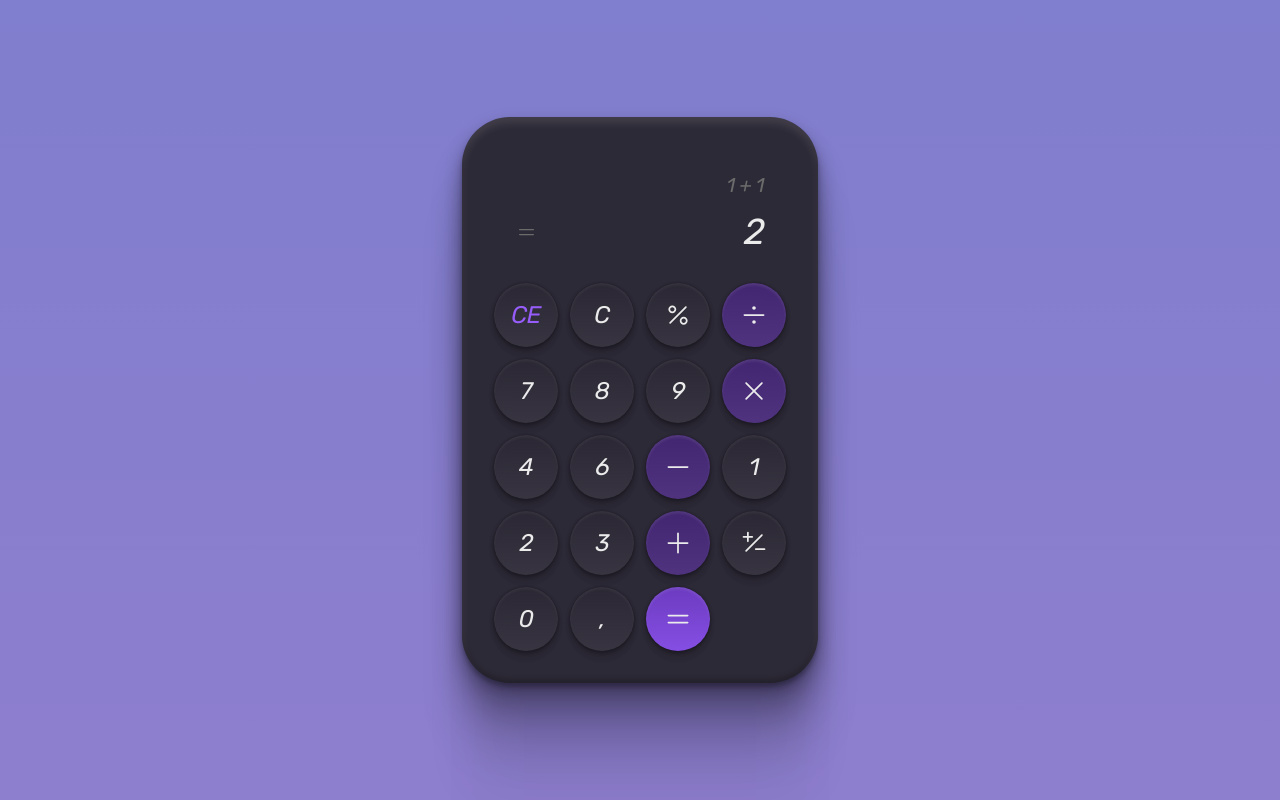
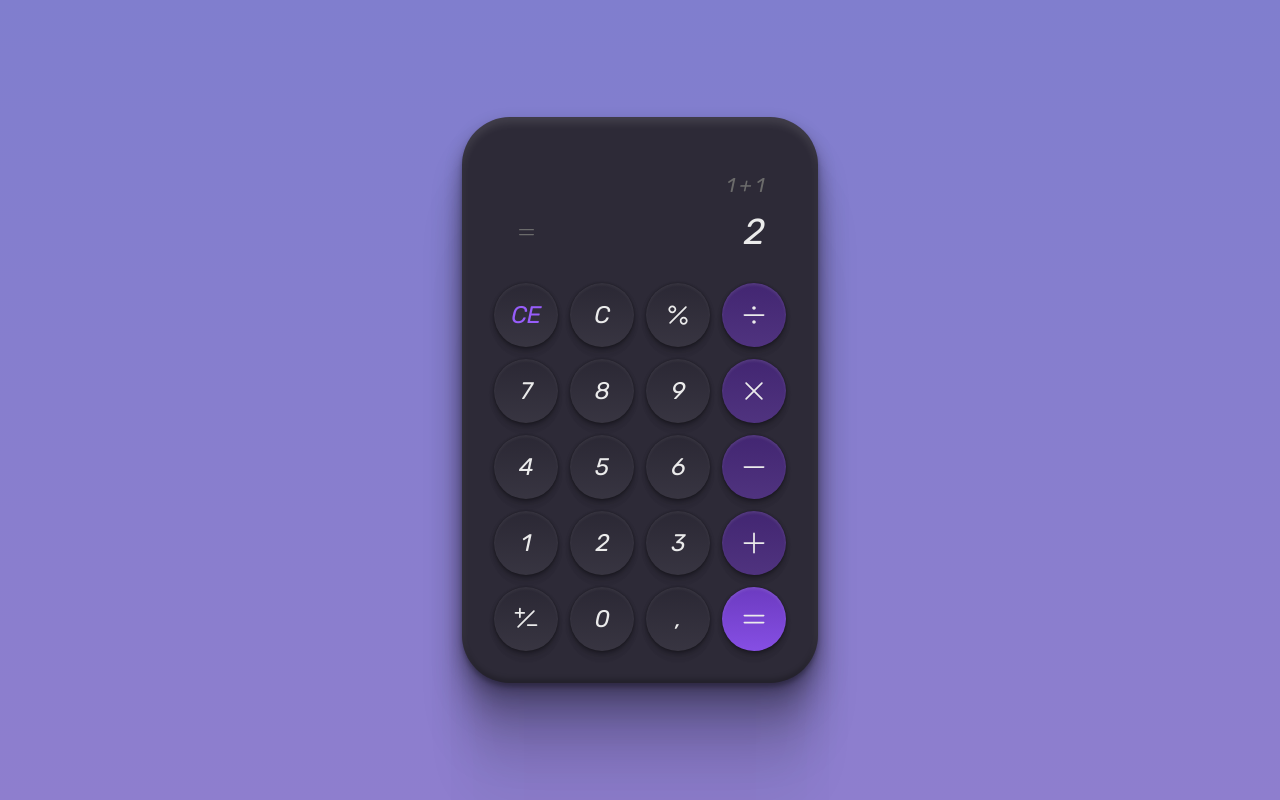
Before and after one commit to brunonovaiss/calculadora, a plain HTML site: page index.html in a window 1280 px wide. Drawn offline with Linux system fonts and the light colour scheme.

Commit message:
ajustado para que o botao apareca corretamente

```diff
--- a/index.html
+++ b/index.html
@@ -37,7 +37,7 @@
             <img src="./assets/x.svg" alt="vezes">
         </button>
         <button>4</button>
-
+        <button>5</button>
         <button>6</button>
         <button class="tertiary">
             <img src="./assets/minus.svg" alt="menos">
```
